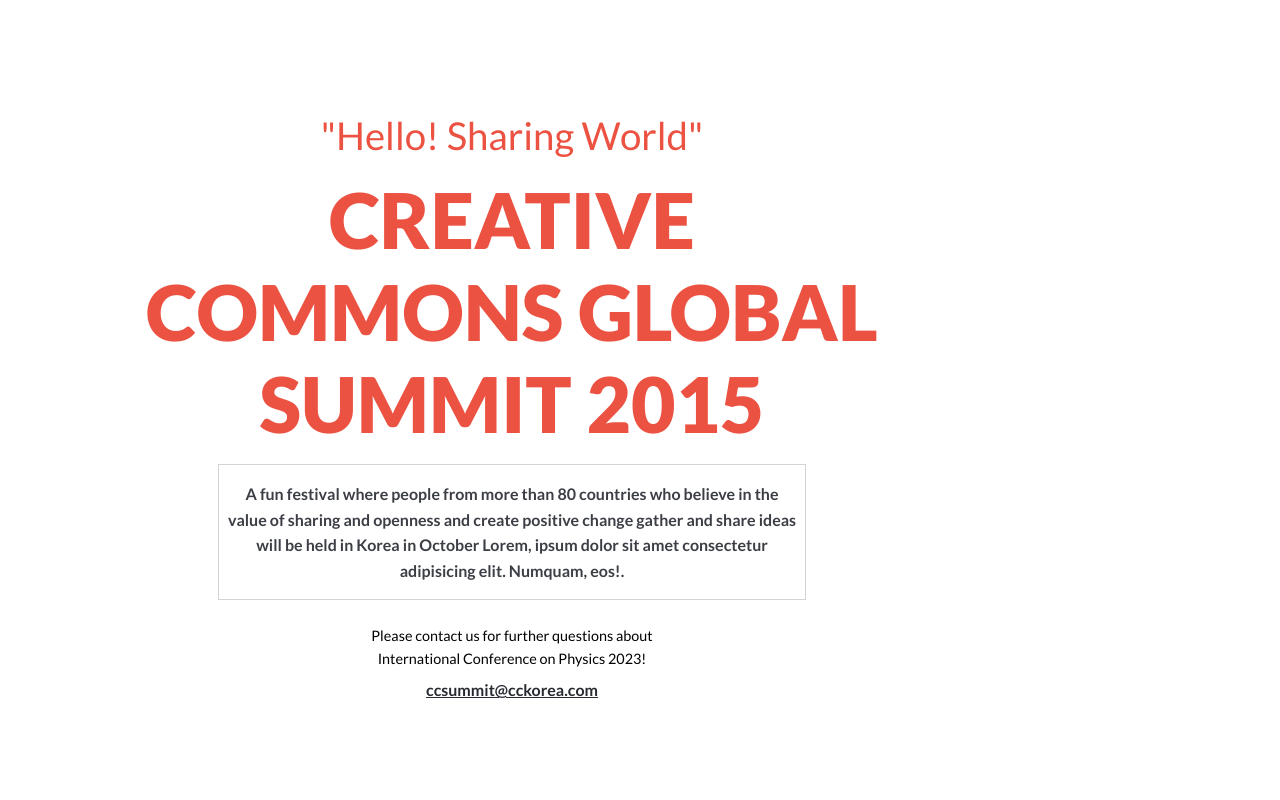
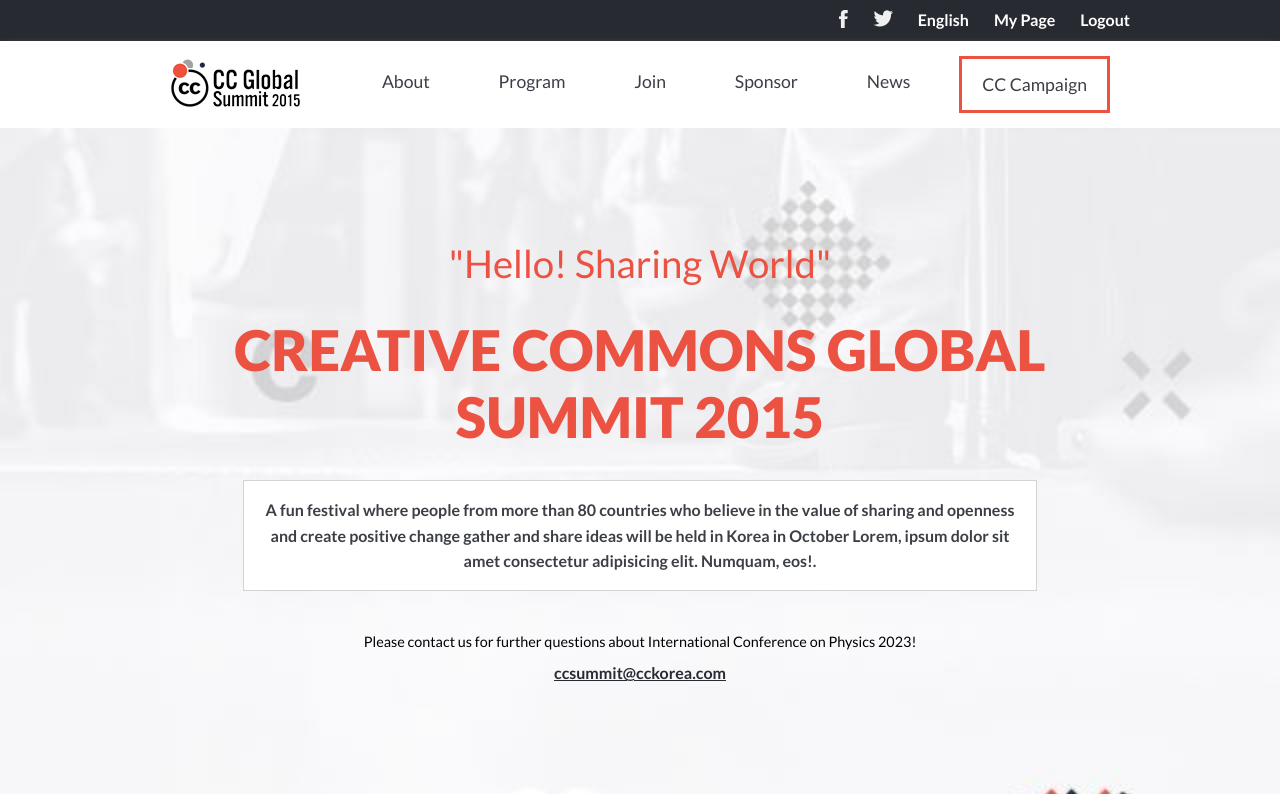
Before and after one commit to AbeeraTahir/JSWORLD-Conference-2023, a website: page about.html in a window 1280 px wide. Shown: the top 800 px of the page. Drawn offline with Linux system fonts and the light colour scheme.

Commit message:
Add about page for desktop

```diff
--- a/about.html
+++ b/about.html
@@ -11,11 +11,29 @@
 <body>
   <div class="half-01">
     <header>
+      <nav class="top-nav">
+        <ul>
+          <li><a href="https://www.facebook.com/"><img src="images/social-media-images/facebook.png" alt="facebook"></a></li>
+          <li><a href="https://twitter.com/"><img src="images/social-media-images/twitter.png" alt="twitter"></a></li>
+          <li><a href="#">English</a></li>
+          <li><a href="#">My Page</a></li>
+          <li><a href="#">Logout</a></li>
+        </ul>
+      </nav>
+      <nav class="main-nav">
+        <div class="logo"><img src="images/logo.png" alt="logo"></div>
+        <ul>
+          <li><a href="#">About</a></li>
+          <li><a href="#">Program</a></li>
+          <li><a href="#">Join</a></li>
+          <li><a href="#">Sponsor</a></li>
+          <li><a href="#">News</a></li>
+          <li class="nav-btn"><a href="#">CC Campaign</a></li>
+        </ul>
+      </nav>
       <nav class="nav-bar">
         <div class="hamburger">
           <img src="icons/mobile_menu.png" alt="hamburger">
-        </div>
-        <div class="logo">
         </div>
       </nav>
     </header>
@@ -30,7 +48,7 @@
              Numquam, eos!.</p>
         </div>
         <div class="contact text-center">
-          <p>Please contact us for further questions about <br />
+          <p>Please contact us for further questions about
             International Conference on Physics 2023!</p>
           <a href="">ccsummit@cckorea.com</a>
         </div>
@@ -55,7 +73,7 @@
         <img src="images/past-event-images/Capture1.PNG" alt="past event">
       </div>
     </section>
-    <section class="partners">
+    <section class="partners text-center">
       <h2>Partners</h2>
       <div class="underline"></div>
       <div class="partner-logos">
--- a/css/about.css
+++ b/css/about.css
@@ -1,11 +1,3 @@
-header {
-  background: none;
-}
-
-.headline-section {
-  background: none;
-}
-
 .headline-content {
   display: flex;
   flex-direction: column;
@@ -71,9 +63,40 @@
 }
 
 .past-events-img {
-  width: 100%;
   display: flex;
   flex-direction: column;
   gap: 15px;
   margin-top: 40px;
 }
+
+@media screen and (min-width: 768px) {
+  .headline-content {
+    width: 100%;
+    gap: 30px;
+  }
+
+  .headline-content h1 {
+    font-weight: 900;
+    font-size: 3.5rem;
+  }
+
+  .conference-logo {
+    margin: 25px auto 0 auto;
+    width: 30%;
+  }
+
+  .past-events {
+    display: flex;
+    flex-direction: column;
+    gap: 5px;
+    padding: 80px 30px;
+    color: #272a31;
+  }
+
+  .past-events-img {
+    display: flex;
+    flex-direction: row;
+    justify-content: center;
+    gap: 20px;
+  }
+}
```
